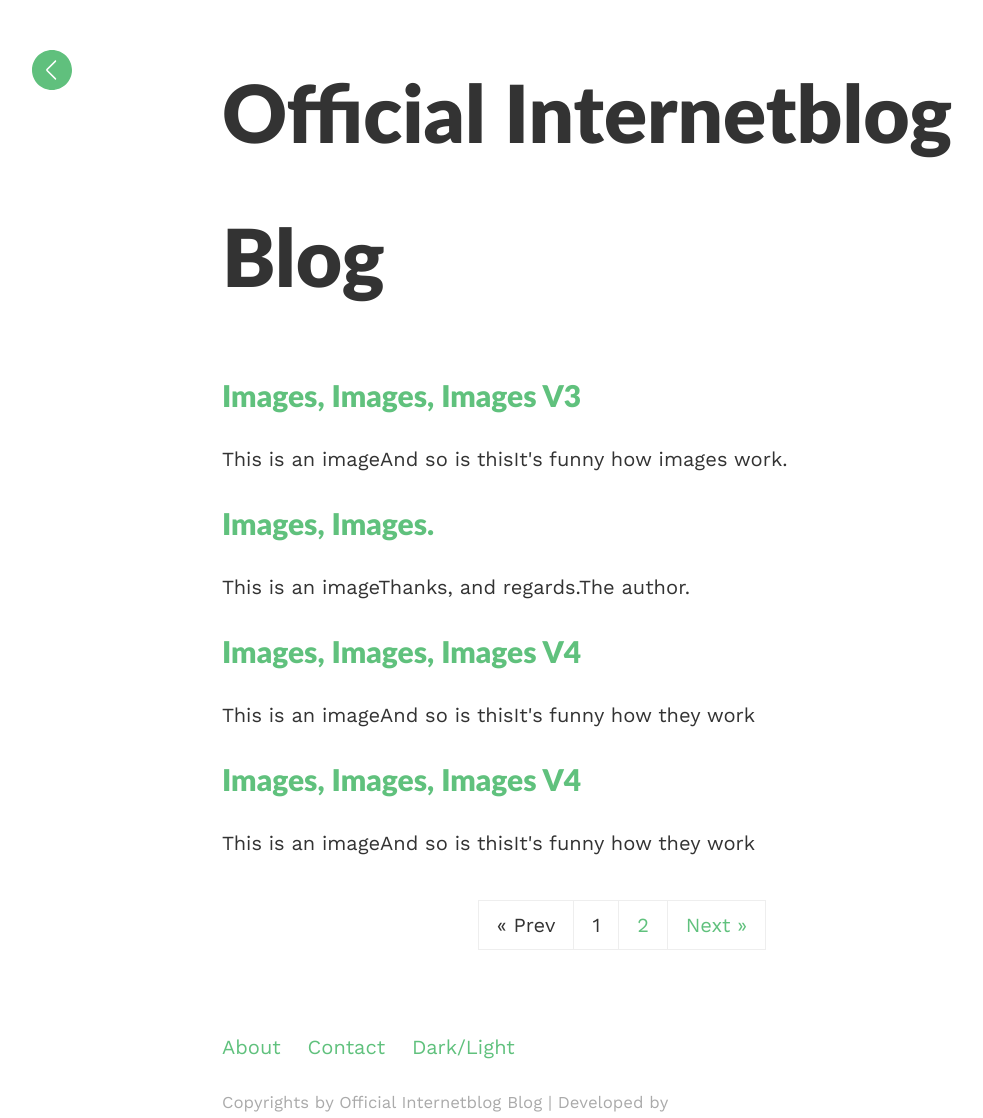
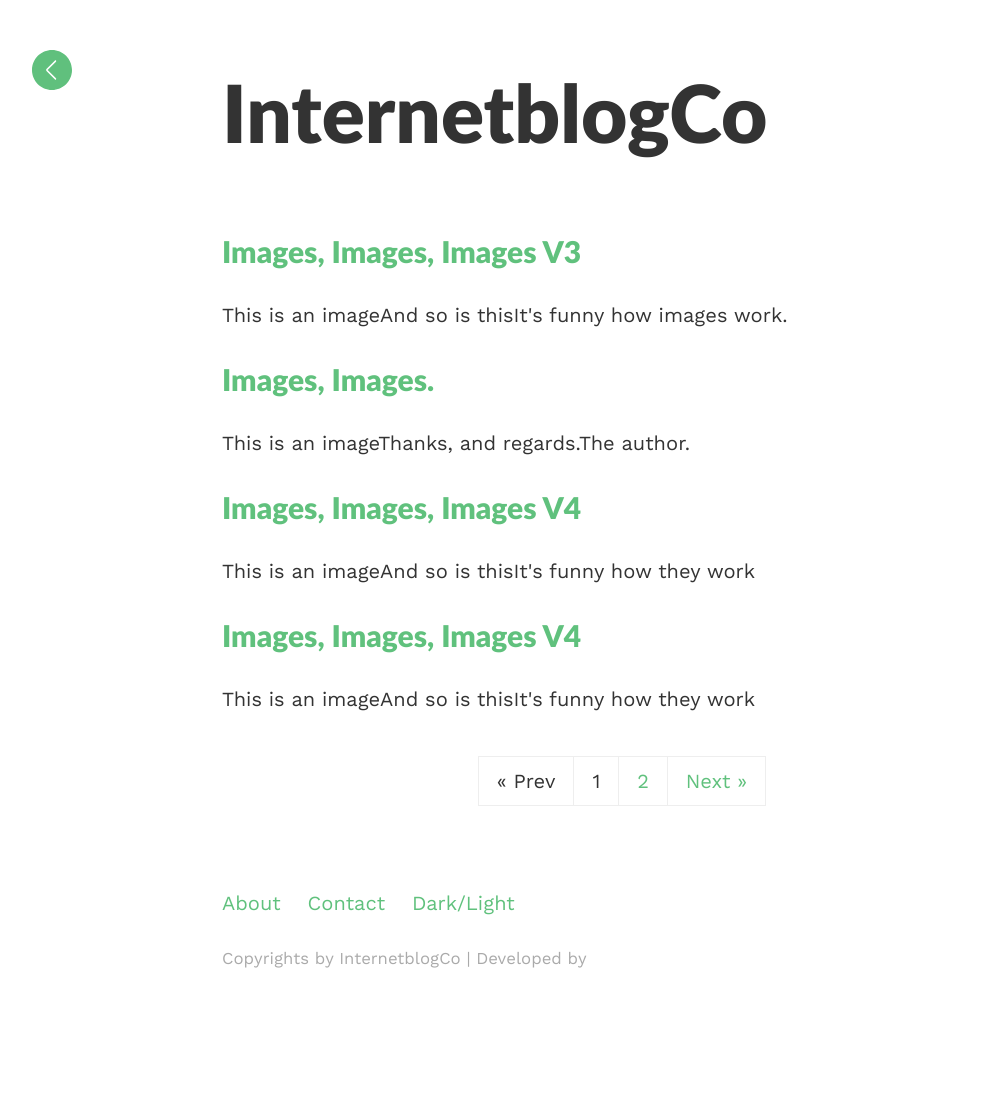
Before and after one commit to MachineUserHallicopter/Meditations, a Jekyll site: the page built from index.html, in a window 1280 px wide. Shown: the whole page, without its empty margins (18-1001 px from the left). Built offline with Jekyll 4.4.1, drawn with Linux system fonts in a browser that asks for light colours; the list of posts is cut into pages by our own code; after the commit the page ends 980 px from its top, so only the background shows below that.

Commit message:
Update _config.yml

```diff
--- a/_config.yml
+++ b/_config.yml
@@ -48,5 +48,5 @@ exclude:
 plugins:
   - jekyll-seo-tag
   - jekyll-paginate
-title: Official Internetblog Blog
+title: InternetblogCo
 baseurl: '/official' # name of the repository
```
